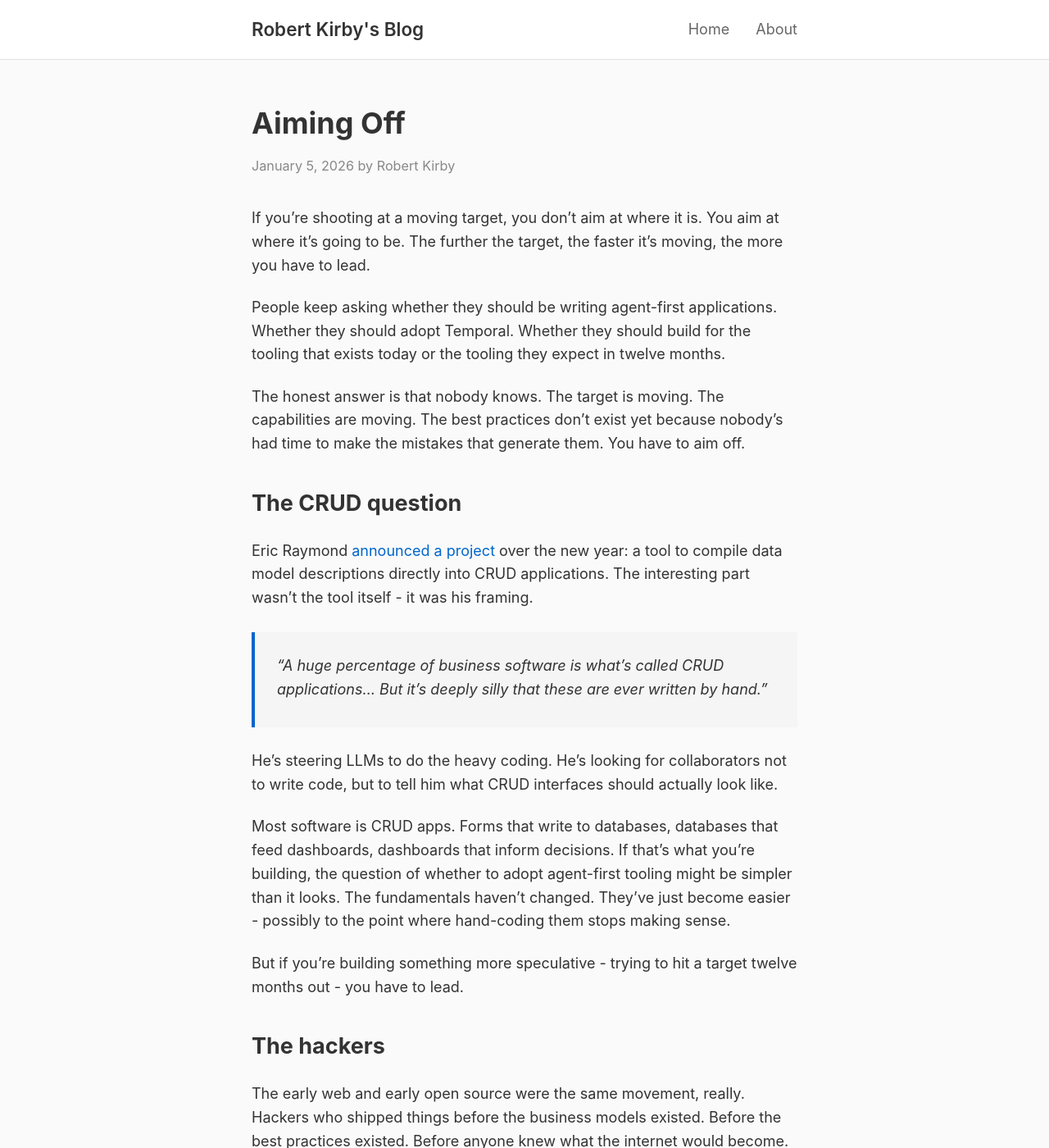
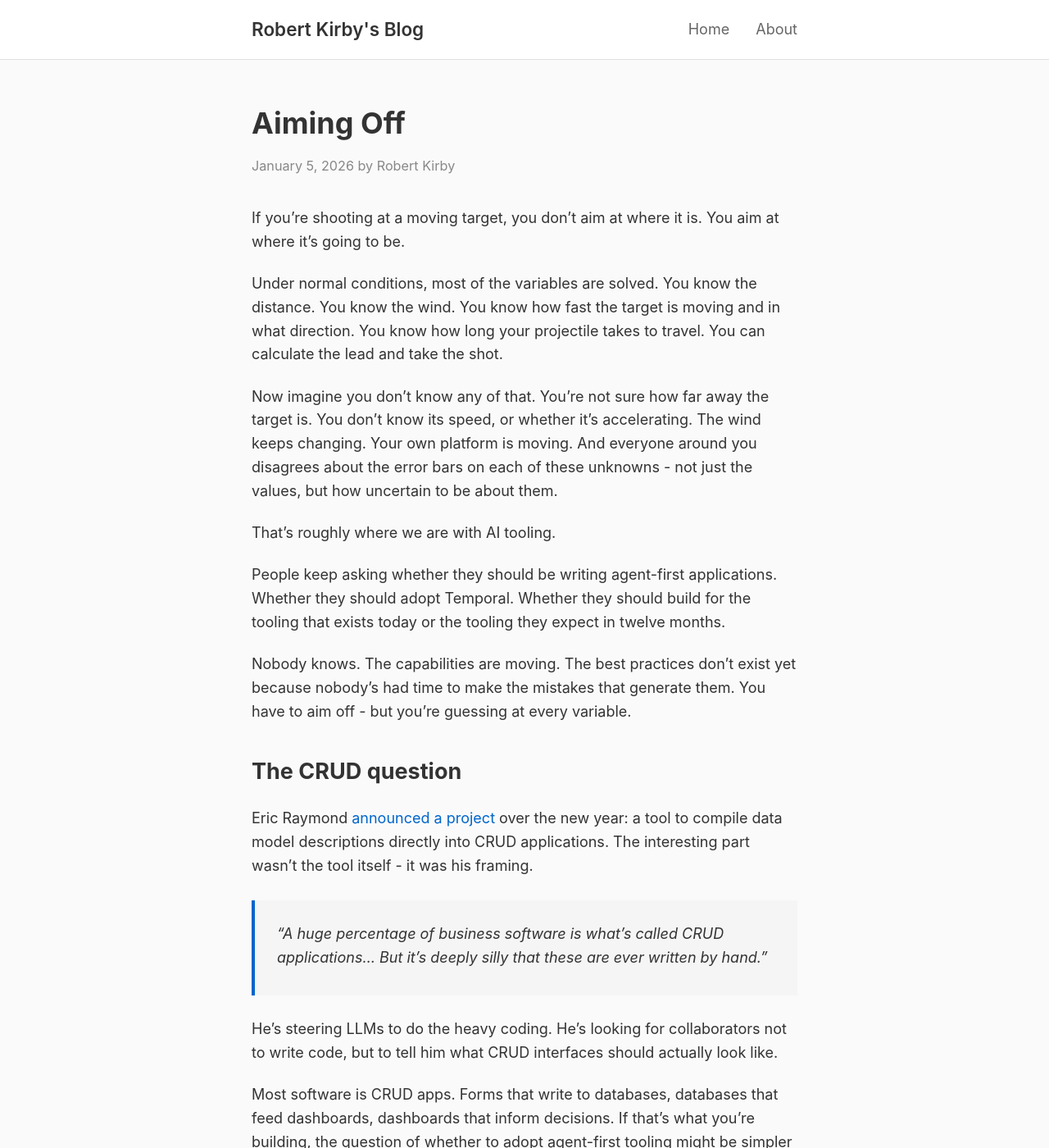
Before and after one commit to rob137/rob137.github.io, a Jekyll site: the page built from _posts/2026-01-05-aiming-off.md, in a window 1280 px wide and 1400 px high. Shown: the whole window at 82% size. Built offline with Jekyll 4.4.1, drawn with Linux system fonts in a browser that asks for light colours.

Commit message:
Build up the chaos - stack uncertainties in aiming metaphor

```diff
--- a/_posts/2026-01-05-aiming-off.md
+++ b/_posts/2026-01-05-aiming-off.md
@@ -6,11 +6,17 @@ tags: [ai, strategy, uncertainty, history]
 excerpt: "When everything's moving, you have to aim where the target will be. The early hackers knew this."
 ---
 
-If you're shooting at a moving target, you don't aim at where it is. You aim at where it's going to be. The further the target, the faster it's moving, the more you have to lead.
+If you're shooting at a moving target, you don't aim at where it is. You aim at where it's going to be.
+
+Under normal conditions, most of the variables are solved. You know the distance. You know the wind. You know how fast the target is moving and in what direction. You know how long your projectile takes to travel. You can calculate the lead and take the shot.
+
+Now imagine you don't know any of that. You're not sure how far away the target is. You don't know its speed, or whether it's accelerating. The wind keeps changing. Your own platform is moving. And everyone around you disagrees about the error bars on each of these unknowns - not just the values, but how uncertain to be about them.
+
+That's roughly where we are with AI tooling.
 
 People keep asking whether they should be writing agent-first applications. Whether they should adopt Temporal. Whether they should build for the tooling that exists today or the tooling they expect in twelve months.
 
-The honest answer is that nobody knows. The target is moving. The capabilities are moving. The best practices don't exist yet because nobody's had time to make the mistakes that generate them. You have to aim off.
+Nobody knows. The capabilities are moving. The best practices don't exist yet because nobody's had time to make the mistakes that generate them. You have to aim off - but you're guessing at every variable.
 
 ## The CRUD question
 
```
